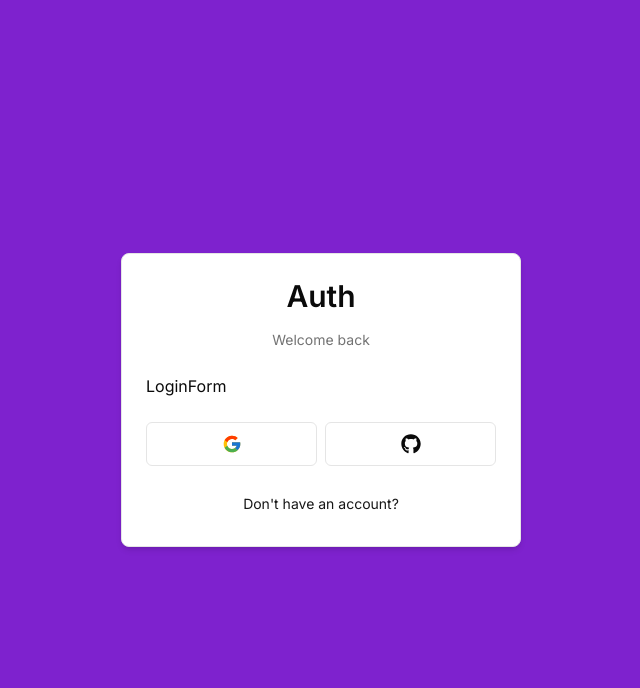
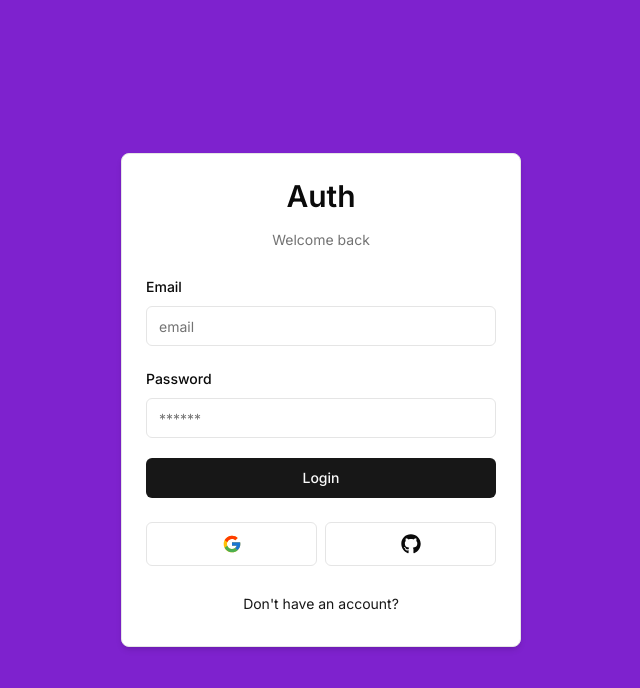
Before and after one commit to Saeed-Altout/HB3S, a Next.js app: page /auth/login in a window 1280 px wide. Shown: the top 688 px of the page, without its empty margins (319-959 px from the left). Built offline with nearby package versions, Linux system fonts and the light colour scheme.

Commit message:
added form and input components, build login form and create schema file and added loginSchema

```diff
--- a/components/auth/login-form.tsx
+++ b/components/auth/login-form.tsx
@@ -1,6 +1,37 @@
+"use client";
+
+import { zodResolver } from "@hookform/resolvers/zod";
+import { useForm } from "react-hook-form";
+import * as z from "zod";
+
+import {
+  Form,
+  FormControl,
+  FormField,
+  FormItem,
+  FormLabel,
+  FormMessage,
+} from "@/components/ui/form";
+import { Input } from "@/components/ui/input";
+import { Button } from "@/components/ui/button";
+
 import { CardWrapper } from "@/components/auth/card-wrapper";
 
+import { loginSchema } from "@/schemas";
+
 export const LoginForm = () => {
+  const form = useForm<z.infer<typeof loginSchema>>({
+    resolver: zodResolver(loginSchema),
+    defaultValues: {
+      email: "",
+      password: "",
+    },
+  });
+
+  const onSubmit = (values: z.infer<typeof loginSchema>) => {
+    console.log(values);
+  };
+
   return (
     <CardWrapper
       headerLabel="Welcome back"
@@ -8,7 +39,39 @@
       backButtonHref="/auth/register"
       showSocial
     >
-      LoginForm
+      <Form {...form}>
+        <form onSubmit={form.handleSubmit(onSubmit)} className="space-y-5">
+          <FormField
+            control={form.control}
+            name="email"
+            render={({ field }) => (
+              <FormItem>
+                <FormLabel>Email</FormLabel>
+                <FormControl>
+                  <Input type="email" placeholder="email" {...field} />
+                </FormControl>
+                <FormMessage />
+              </FormItem>
+            )}
+          />
+          <FormField
+            control={form.control}
+            name="password"
+            render={({ field }) => (
+              <FormItem>
+                <FormLabel>Password</FormLabel>
+                <FormControl>
+                  <Input type="password" placeholder="******" {...field} />
+                </FormControl>
+                <FormMessage />
+              </FormItem>
+            )}
+          />
+          <Button type="submit" className="w-full">
+            Login
+          </Button>
+        </form>
+      </Form>
     </CardWrapper>
   );
 };
--- /dev/null
+++ b/components/ui/form.tsx
@@ -0,0 +1,176 @@
+import * as React from "react"
+import * as LabelPrimitive from "@radix-ui/react-label"
+import { Slot } from "@radix-ui/react-slot"
+import {
+  Controller,
+  ControllerProps,
+  FieldPath,
+  FieldValues,
+  FormProvider,
+  useFormContext,
+} from "react-hook-form"
+
+import { cn } from "@/lib/utils"
+import { Label } from "@/components/ui/label"
+
+const Form = FormProvider
+
+type FormFieldContextValue<
+  TFieldValues extends FieldValues = FieldValues,
+  TName extends FieldPath<TFieldValues> = FieldPath<TFieldValues>
+> = {
+  name: TName
+}
+
+const FormFieldContext = React.createContext<FormFieldContextValue>(
+  {} as FormFieldContextValue
+)
+
+const FormField = <
+  TFieldValues extends FieldValues = FieldValues,
+  TName extends FieldPath<TFieldValues> = FieldPath<TFieldValues>
+>({
+  ...props
+}: ControllerProps<TFieldValues, TName>) => {
+  return (
+    <FormFieldContext.Provider value={{ name: props.name }}>
+      <Controller {...props} />
+    </FormFieldContext.Provider>
+  )
+}
+
+const useFormField = () => {
+  const fieldContext = React.useContext(FormFieldContext)
+  const itemContext = React.useContext(FormItemContext)
+  const { getFieldState, formState } = useFormContext()
+
+  const fieldState = getFieldState(fieldContext.name, formState)
+
+  if (!fieldContext) {
+    throw new Error("useFormField should be used within <FormField>")
+  }
+
+  const { id } = itemContext
+
+  return {
+    id,
+    name: fieldContext.name,
+    formItemId: `${id}-form-item`,
+    formDescriptionId: `${id}-form-item-description`,
+    formMessageId: `${id}-form-item-message`,
+    ...fieldState,
+  }
+}
+
+type FormItemContextValue = {
+  id: string
+}
+
+const FormItemContext = React.createContext<FormItemContextValue>(
+  {} as FormItemContextValue
+)
+
+const FormItem = React.forwardRef<
+  HTMLDivElement,
+  React.HTMLAttributes<HTMLDivElement>
+>(({ className, ...props }, ref) => {
+  const id = React.useId()
+
+  return (
+    <FormItemContext.Provider value={{ id }}>
+      <div ref={ref} className={cn("space-y-2", className)} {...props} />
+    </FormItemContext.Provider>
+  )
+})
+FormItem.displayName = "FormItem"
+
+const FormLabel = React.forwardRef<
+  React.ElementRef<typeof LabelPrimitive.Root>,
+  React.ComponentPropsWithoutRef<typeof LabelPrimitive.Root>
+>(({ className, ...props }, ref) => {
+  const { error, formItemId } = useFormField()
+
+  return (
+    <Label
+      ref={ref}
+      className={cn(error && "text-destructive", className)}
+      htmlFor={formItemId}
+      {...props}
+    />
+  )
+})
+FormLabel.displayName = "FormLabel"
+
+const FormControl = React.forwardRef<
+  React.ElementRef<typeof Slot>,
+  React.ComponentPropsWithoutRef<typeof Slot>
+>(({ ...props }, ref) => {
+  const { error, formItemId, formDescriptionId, formMessageId } = useFormField()
+
+  return (
+    <Slot
+      ref={ref}
+      id={formItemId}
+      aria-describedby={
+        !error
+          ? `${formDescriptionId}`
+          : `${formDescriptionId} ${formMessageId}`
+      }
+      aria-invalid={!!error}
+      {...props}
+    />
+  )
+})
+FormControl.displayName = "FormControl"
+
+const FormDescription = React.forwardRef<
+  HTMLParagraphElement,
+  React.HTMLAttributes<HTMLParagraphElement>
+>(({ className, ...props }, ref) => {
+  const { formDescriptionId } = useFormField()
+
+  return (
+    <p
+      ref={ref}
+      id={formDescriptionId}
+      className={cn("text-sm text-muted-foreground", className)}
+      {...props}
+    />
+  )
+})
+FormDescription.displayName = "FormDescription"
+
+const FormMessage = React.forwardRef<
+  HTMLParagraphElement,
+  React.HTMLAttributes<HTMLParagraphElement>
+>(({ className, children, ...props }, ref) => {
+  const { error, formMessageId } = useFormField()
+  const body = error ? String(error?.message) : children
+
+  if (!body) {
+    return null
+  }
+
+  return (
+    <p
+      ref={ref}
+      id={formMessageId}
+      className={cn("text-sm font-medium text-destructive", className)}
+      {...props}
+    >
+      {body}
+    </p>
+  )
+})
+FormMessage.displayName = "FormMessage"
+
+export {
+  useFormField,
+  Form,
+  FormItem,
+  FormLabel,
+  FormControl,
+  FormDescription,
+  FormMessage,
+  FormField,
+}
--- /dev/null
+++ b/components/ui/input.tsx
@@ -0,0 +1,25 @@
+import * as React from "react"
+
+import { cn } from "@/lib/utils"
+
+export interface InputProps
+  extends React.InputHTMLAttributes<HTMLInputElement> {}
+
+const Input = React.forwardRef<HTMLInputElement, InputProps>(
+  ({ className, type, ...props }, ref) => {
+    return (
+      <input
+        type={type}
+        className={cn(
+          "flex h-10 w-full rounded-md border border-input bg-background px-3 py-2 text-sm ring-offset-background file:border-0 file:bg-transparent file:text-sm file:font-medium placeholder:text-muted-foreground focus-visible:outline-none focus-visible:ring-2 focus-visible:ring-ring focus-visible:ring-offset-2 disabled:cursor-not-allowed disabled:opacity-50",
+          className
+        )}
+        ref={ref}
+        {...props}
+      />
+    )
+  }
+)
+Input.displayName = "Input"
+
+export { Input }
--- /dev/null
+++ b/components/ui/label.tsx
@@ -0,0 +1,26 @@
+"use client"
+
+import * as React from "react"
+import * as LabelPrimitive from "@radix-ui/react-label"
+import { cva, type VariantProps } from "class-variance-authority"
+
+import { cn } from "@/lib/utils"
+
+const labelVariants = cva(
+  "text-sm font-medium leading-none peer-disabled:cursor-not-allowed peer-disabled:opacity-70"
+)
+
+const Label = React.forwardRef<
+  React.ElementRef<typeof LabelPrimitive.Root>,
+  React.ComponentPropsWithoutRef<typeof LabelPrimitive.Root> &
+    VariantProps<typeof labelVariants>
+>(({ className, ...props }, ref) => (
+  <LabelPrimitive.Root
+    ref={ref}
+    className={cn(labelVariants(), className)}
+    {...props}
+  />
+))
+Label.displayName = LabelPrimitive.Root.displayName
+
+export { Label }
--- a/package.json
+++ b/package.json
@@ -9,6 +9,8 @@
     "lint": "next lint"
   },
   "dependencies": {
+    "@hookform/resolvers": "^3.3.4",
+    "@radix-ui/react-label": "^2.0.2",
     "@radix-ui/react-slot": "^1.0.2",
     "class-variance-authority": "^0.7.0",
     "clsx": "^2.1.1",
@@ -16,9 +18,11 @@
     "next": "14.2.3",
     "react": "^18",
     "react-dom": "^18",
+    "react-hook-form": "^7.51.4",
     "react-icons": "^5.2.1",
     "tailwind-merge": "^2.3.0",
-    "tailwindcss-animate": "^1.0.7"
+    "tailwindcss-animate": "^1.0.7",
+    "zod": "^3.23.6"
   },
   "devDependencies": {
     "@types/node": "^20",
--- /dev/null
+++ b/schemas/index.ts
@@ -0,0 +1,6 @@
+import * as z from "zod";
+
+export const loginSchema = z.object({
+  email: z.string().email({ message: "Email is required" }),
+  password: z.string().min(1, { message: "Password is required" }),
+});
```
Also changed, not shown: 1 other file (tests, documents, lock files or other folders).
